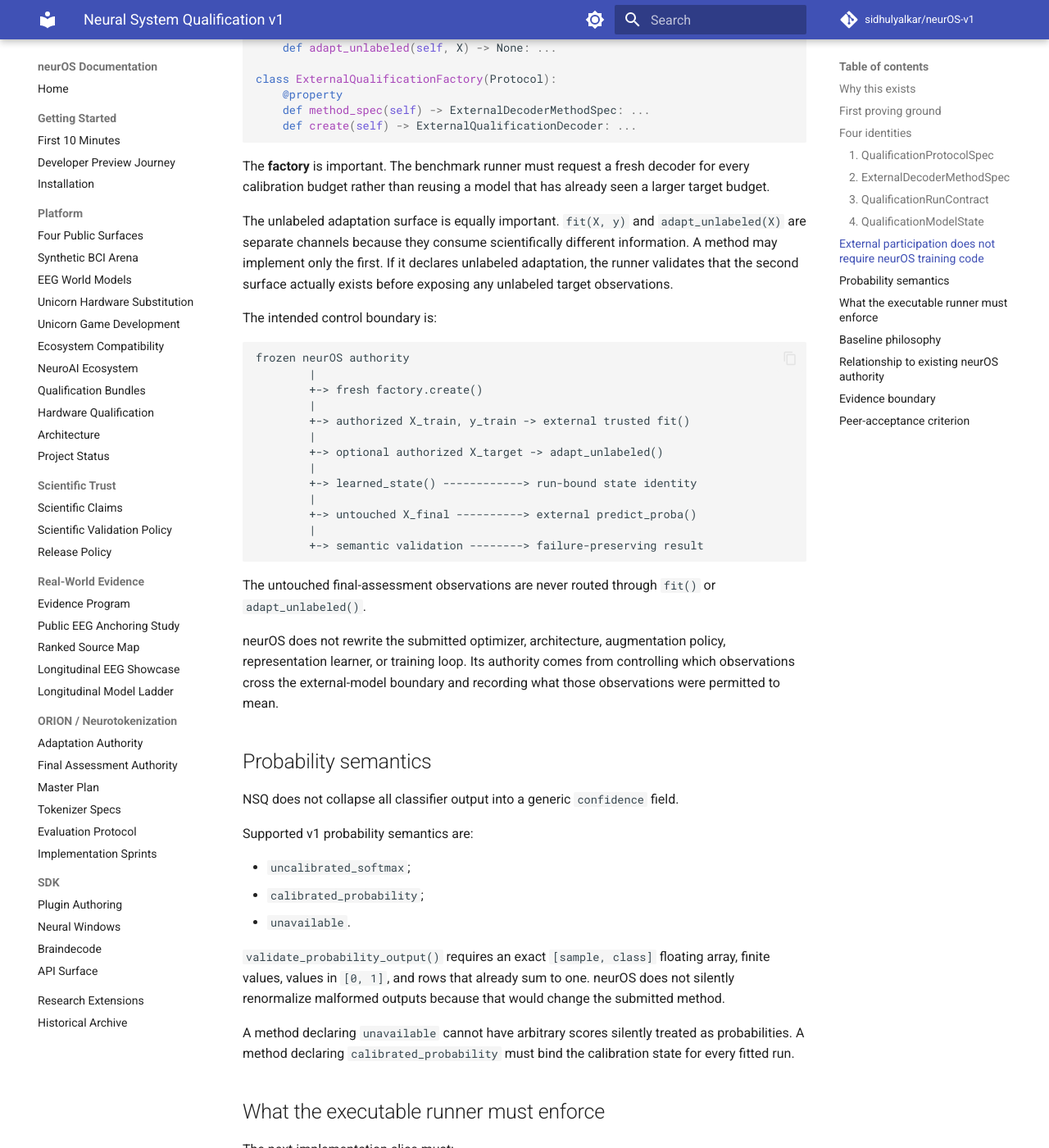
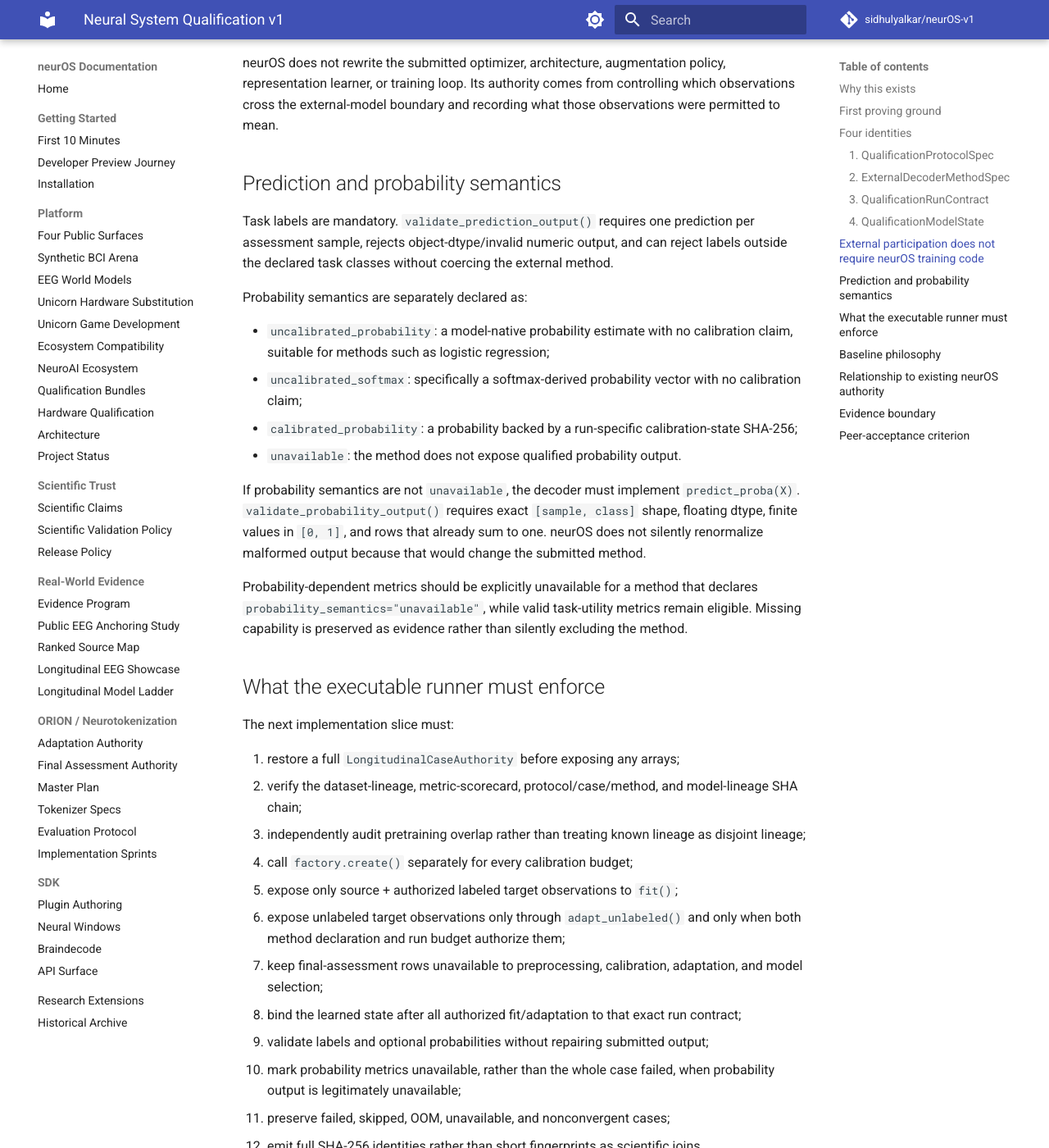
Before and after one commit to sidhulyalkar/neurOS-v1, an MkDocs documentation site: the page built from docs/NEURAL_SYSTEM_QUALIFICATION_V1.md, in a window 1280 px wide and 1400 px high, scrolled down 4299 px. Shown: the whole window at 82% size. Built offline with MkDocs 1.6.1 and Material for MkDocs 9.7.7, drawn with Linux system fonts in a browser that asks for light colours; comment, search, counter and statistics services are not loaded; some of the changed text lies outside the part shown.

Commit message:
Document generic label and optional probability surfaces

````diff
--- a/docs/NEURAL_SYSTEM_QUALIFICATION_V1.md
+++ b/docs/NEURAL_SYSTEM_QUALIFICATION_V1.md
@@ -17,7 +17,7 @@ A benchmark row such as `method -> score` hides scientific authority that matter
 - which data fitted preprocessing or normalization state;
 - how many labeled and unlabeled target observations adaptation consumed;
 - whether the checkpoint assessed is the checkpoint later reported/deployed;
-- whether a probability is calibrated or merely a softmax score;
+- whether a probability is calibrated, uncalibrated, or unavailable;
 - whether failed/OOM/nonconvergent cases disappeared from the aggregate;
 - whether repeated participant-session observations were treated as independent people.
 
@@ -50,75 +50,35 @@ NSQ deliberately separates four objects that are easy to blur in conventional be
 
 The protocol identifies the scientific question independently of any model.
 
-Its SHA-256 binds:
-
-- protocol ID and lifecycle (`draft`, `frozen`, `retired`);
-- human-readable dataset/task identity;
-- full dataset-lineage SHA-256;
-- independent repeated-measures unit and hierarchy;
-- calibration budget ladder;
-- human-readable primary/secondary metric names;
-- full immutable **metric-scorecard SHA-256**;
-- declared robustness axes;
-- untouched final-assessment role;
-- deterministic metadata.
+Its SHA-256 binds protocol lifecycle, dataset/task identity, full dataset-lineage SHA-256, repeated-measures hierarchy, calibration budget ladder, human-readable metric names, full immutable metric-scorecard SHA-256, robustness axes, untouched final-assessment role, and deterministic metadata.
 
 Metric names are display metadata, not sufficient scientific identity. The metric-scorecard SHA is expected to bind the exact metric definitions, averaging/class semantics, implementation/version, aggregation unit, failure policy, and inference rules defined by Scientific Authority or an equivalent immutable scorecard.
 
-A draft protocol may exist before that scorecard is finalized. A protocol cannot become `frozen` without `metric_scorecard_sha256`.
-
-Adding a new model does not change the protocol SHA.
+A draft protocol may exist before that scorecard is finalized. A protocol cannot become `frozen` without `metric_scorecard_sha256`. Adding a new model does not change the protocol SHA.
 
 ### 2. `ExternalDecoderMethodSpec`
 
-The method spec identifies an algorithm/configuration supplied outside neurOS.
+The method spec identifies an algorithm/configuration supplied outside neurOS. It binds method ID, implementation/package identity and version, input-axis convention, probability semantics, unlabeled-target adaptation capability, uncertainty semantics, optional full model-lineage SHA-256, citation/source reference, and deterministic method metadata.
 
-It binds:
-
-- method ID;
-- implementation/package identity and version;
-- input-axis convention;
-- probability semantics;
-- whether the method may consume an explicit unlabeled-target adaptation channel;
-- uncertainty semantics;
-- optional full **model-lineage SHA-256**;
-- citation/source reference;
-- deterministic method metadata.
-
-It intentionally **does not contain learned-state hashes**. A method is still the same method when it is freshly trained at a different calibration budget.
+It intentionally **does not contain learned-state hashes**. A method remains the same method when freshly trained at a different calibration budget.
 
 `model_lineage_sha256=None` means lineage is **unknown**, not disjoint. This permits an external pretrained/foundation method to enter a comparison while preventing it from earning a clean pretraining-disjoint claim until its lineage is supplied and independently audited against the evaluation dataset lineage.
 
-The method spec also contains no dynamically executed import path. The researcher constructs the implementation in trusted code.
+The method spec contains no dynamically executed import path. The researcher constructs the implementation in trusted code.
 
 ### 3. `QualificationRunContract`
 
-A run contract binds one method to one frozen case and one exact target-information budget.
-
-Its SHA-256 includes:
-
-- protocol SHA-256;
-- method-spec SHA-256;
-- case-authority SHA-256;
-- labeled target examples consumed;
-- unlabeled target examples consumed;
-- unlabeled target seconds consumed;
-- preprocessing authority SHA-256s;
-- calibration authority SHA-256s.
+A run contract binds one method to one frozen case and one exact target-information budget. Its SHA-256 includes protocol SHA, method-spec SHA, case-authority SHA, labeled target examples, unlabeled target examples/seconds, preprocessing authorities, calibration authorities, and deterministic run metadata.
 
 A run is `zero_shot` only if **all** labeled and unlabeled target-information budgets are zero.
 
-A nonzero unlabeled-target budget is not merely metadata. It requires the method to declare `target_adaptation_mode="unlabeled"` and the fitted decoder to expose the separate `adapt_unlabeled(X)` authority surface. This prevents an experiment from claiming controlled unsupervised adaptation when the benchmark cannot identify where target information entered the method.
+A nonzero unlabeled-target budget is not merely metadata. It requires the method to declare `target_adaptation_mode="unlabeled"` and the fitted decoder to expose the separate `adapt_unlabeled(X)` authority surface.
 
 ### 4. `QualificationModelState`
 
 The learned state is bound *after fitting and any authorized adaptation* to the method and run that produced it.
 
-An external adapter reports `ExternalLearnedState` using one of:
-
-- `tensor_sha256`;
-- `checkpoint_sha256`;
-- `opaque_unverified`.
+An external adapter reports `ExternalLearnedState` as `tensor_sha256`, `checkpoint_sha256`, or `opaque_unverified`.
 
 `opaque_unverified` is allowed for scientific comparison. neurOS must not manufacture a durable state identity by serializing an arbitrary Python object with pickle merely to make the evidence look stronger.
 
@@ -128,17 +88,34 @@ If the method claims `calibrated_probability`, the fitted state must additionall
 
 ## External participation does not require neurOS training code
 
-The trusted-code participation surface is structural:
+Every submitted classifier exposes the minimum task-utility surface:
 
 ```python
 class ExternalQualificationDecoder(Protocol):
     def fit(self, X, y) -> None: ...
+    def predict(self, X): ...
+    def learned_state(self) -> ExternalLearnedState: ...
+```
+
+Probabilities are an **optional capability**, not a universal assumption:
+
+```python
+class ExternalProbabilityDecoder(Protocol):
     def predict_proba(self, X): ...
-    def learned_state(self) -> ExternalLearnedState: ...
+```
 
+This distinction is necessary for real ecosystem interoperability. A label-only SVM or lab-specific decoder can participate in balanced-accuracy/accuracy comparisons while probability-dependent metrics are explicitly unavailable. neurOS must not synthesize or normalize a probability vector merely to fill a benchmark column.
+
+Unlabeled target adaptation is another separate capability:
+
+```python
 class ExternalUnlabeledTargetAdapter(Protocol):
     def adapt_unlabeled(self, X) -> None: ...
+```
 
+The trusted-code factory remains deliberately small:
+
+```python
 class ExternalQualificationFactory(Protocol):
     @property
     def method_spec(self) -> ExternalDecoderMethodSpec: ...
@@ -146,8 +123,6 @@ class ExternalQualificationFactory(Protocol):
 ```
 
 The **factory** is important. The benchmark runner must request a fresh decoder for every calibration budget rather than reusing a model that has already seen a larger target budget.
-
-The unlabeled adaptation surface is equally important. `fit(X, y)` and `adapt_unlabeled(X)` are separate channels because they consume scientifically different information. A method may implement only the first. If it declares unlabeled adaptation, the runner validates that the second surface actually exists before exposing any unlabeled target observations.
 
 The intended control boundary is:
 
@@ -171,35 +147,37 @@ The untouched final-assessment observations are never routed through `fit()` or
 
 neurOS does not rewrite the submitted optimizer, architecture, augmentation policy, representation learner, or training loop. Its authority comes from controlling which observations cross the external-model boundary and recording what those observations were permitted to mean.
 
-## Probability semantics
+## Prediction and probability semantics
 
-NSQ does not collapse all classifier output into a generic `confidence` field.
+Task labels are mandatory. `validate_prediction_output()` requires one prediction per assessment sample, rejects object-dtype/invalid numeric output, and can reject labels outside the declared task classes without coercing the external method.
 
-Supported v1 probability semantics are:
+Probability semantics are separately declared as:
 
-- `uncalibrated_softmax`;
-- `calibrated_probability`;
-- `unavailable`.
+- `uncalibrated_probability`: a model-native probability estimate with no calibration claim, suitable for methods such as logistic regression;
+- `uncalibrated_softmax`: specifically a softmax-derived probability vector with no calibration claim;
+- `calibrated_probability`: a probability backed by a run-specific calibration-state SHA-256;
+- `unavailable`: the method does not expose qualified probability output.
 
-`validate_probability_output()` requires an exact `[sample, class]` floating array, finite values, values in `[0, 1]`, and rows that already sum to one. neurOS does not silently renormalize malformed outputs because that would change the submitted method.
+If probability semantics are not `unavailable`, the decoder must implement `predict_proba(X)`. `validate_probability_output()` requires exact `[sample, class]` shape, floating dtype, finite values in `[0, 1]`, and rows that already sum to one. neurOS does not silently renormalize malformed output because that would change the submitted method.
 
-A method declaring `unavailable` cannot have arbitrary scores silently treated as probabilities. A method declaring `calibrated_probability` must bind the calibration state for every fitted run.
+Probability-dependent metrics should be explicitly unavailable for a method that declares `probability_semantics="unavailable"`, while valid task-utility metrics remain eligible. Missing capability is preserved as evidence rather than silently excluding the method.
 
 ## What the executable runner must enforce
 
 The next implementation slice must:
 
 1. restore a full `LongitudinalCaseAuthority` before exposing any arrays;
-2. verify the dataset-lineage, metric-scorecard, run protocol/case/method, and model-lineage SHA chain;
+2. verify the dataset-lineage, metric-scorecard, protocol/case/method, and model-lineage SHA chain;
 3. independently audit pretraining overlap rather than treating known lineage as disjoint lineage;
 4. call `factory.create()` separately for every calibration budget;
 5. expose only source + authorized labeled target observations to `fit()`;
-6. expose unlabeled target observations only through `adapt_unlabeled()` and only when both the method declaration and run budget authorize them;
+6. expose unlabeled target observations only through `adapt_unlabeled()` and only when both method declaration and run budget authorize them;
 7. keep final-assessment rows unavailable to preprocessing, calibration, adaptation, and model selection;
 8. bind the learned state after all authorized fit/adaptation to that exact run contract;
-9. validate output semantics without repairing the submitted prediction;
-10. preserve failed, skipped, OOM, unavailable, and nonconvergent cases;
-11. emit full SHA-256 identities rather than short fingerprints as scientific joins.
+9. validate labels and optional probabilities without repairing submitted output;
+10. mark probability metrics unavailable, rather than the whole case failed, when probability output is legitimately unavailable;
+11. preserve failed, skipped, OOM, unavailable, and nonconvergent cases;
+12. emit full SHA-256 identities rather than short fingerprints as scientific joins.
 
 ## Baseline philosophy
 
````
Also changed, not shown: other parts of docs/NEURAL_SYSTEM_QUALIFICATION_V1.md (+2 -1 lines).
